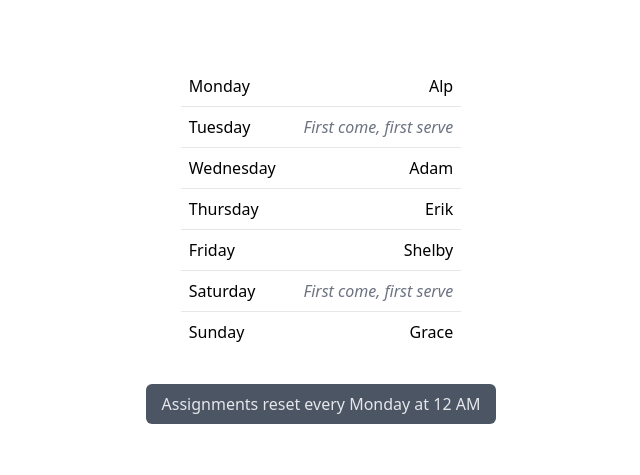
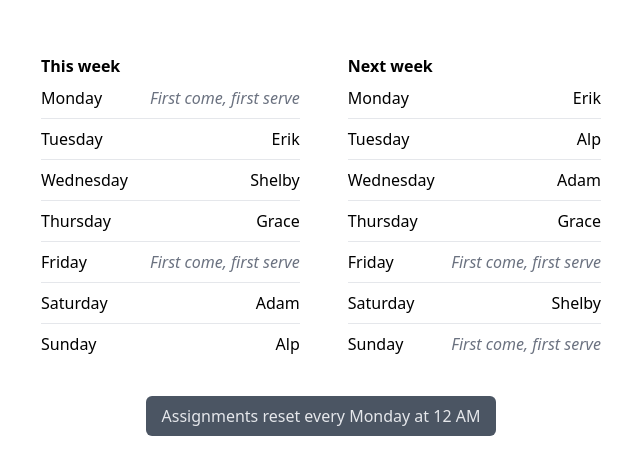
Before and after one commit to Karavil/house-atreides, a Next.js app: page / in a window 1280 px wide. Shown: the part 155-630 px from the top of the page, without its empty margins (319-959 px from the left). Built offline with nearby package versions, Linux system fonts and the light colour scheme.

Commit message:
display next week

```diff
--- /dev/null
+++ b/components/DayToUserAssignment.tsx
@@ -0,0 +1,7 @@
+export const DayToUserAssignment = ({ user }: { user?: string }) => {
+  return (
+    <span className="whitespace-nowrap">
+      {user ?? <i className="text-gray-500">First come, first serve</i>}
+    </span>
+  );
+};
--- /dev/null
+++ b/components/DayToUserAssignmentTable.tsx
@@ -0,0 +1,23 @@
+import { Day, DAYS } from "../pages";
+import { DayToUserAssignment } from "./DayToUserAssignment";
+
+export const DayToUserAssignmentTable = ({
+  dayToUserMap,
+}: {
+  dayToUserMap: Partial<Record<Day, string>>;
+}) => {
+  return (
+    <div className="w-min divide-y">
+      {DAYS.map((day) => (
+        <div className="flex flex-row justify-between gap-12 py-2" key={day}>
+          <div className="flex flex-col">
+            <h1>{day}</h1>
+          </div>
+          <div className="flex flex-col items-end">
+            <DayToUserAssignment user={dayToUserMap[day]} />
+          </div>
+        </div>
+      ))}
+    </div>
+  );
+};
--- a/pages/index.tsx
+++ b/pages/index.tsx
@@ -1,11 +1,14 @@
 import type { NextPage } from 'next'
+import { DayToUserAssignment } from "../components/DayToUserAssignment";
+import { DayToUserAssignmentTable } from "../components/DayToUserAssignmentTable";
+import { getDateForNYC, snapToSunday } from "../util/calendar";
 import { generateWeeklySeed, randomWithSeed } from "../util/random";
 
 const USERS = ["Alp", "Erik", "Adam", "Grace", "Shelby"];
 
 type User = typeof USERS[number];
 
-const DAYS = [
+export const DAYS = [
   "Monday",
   "Tuesday",
   "Wednesday",
@@ -15,47 +18,47 @@ const DAYS = [
   "Sunday",
 ] as const;
 
-type Day = typeof DAYS[number];
+export type Day = typeof DAYS[number];
 
-const WEEKLY_SHUFFLED_DAYS = [...DAYS]
-  .map((day, i) => ({
-    day,
-    sortOrder: randomWithSeed(generateWeeklySeed() * i),
-  }))
-  .sort((a, b) => a.sortOrder - b.sortOrder)
-  .map(({ day }) => day);
+const DAYS_WITH_ORDER_METADATA = [...DAYS].map((day, i) => ({
+  day,
+  sortOrderFirstWeek: randomWithSeed(generateWeeklySeed() * (i + 1)),
+  sortOrderSecondWeek: randomWithSeed(generateWeeklySeed(1) * (i + 1)),
+}));
 
-// Only assign the first n shuffled days (we'll assign the rest as first come, first serve)
-const WEEKLY_SHUFFLED_DAYS_TO_ASSIGN = WEEKLY_SHUFFLED_DAYS.slice(
-  0,
-  USERS.length
-);
+const SHUFFLED_DAYS_THIS_WEEK = [...DAYS_WITH_ORDER_METADATA]
+  .sort((a, b) => a.sortOrderFirstWeek - b.sortOrderSecondWeek)
+  .map(({ day }) => day)
+  // Only assign the first n shuffled days (we'll assign the rest as first come, first serve)
+  .slice(0, USERS.length);
 
-const DAY_TO_USER_MAP = WEEKLY_SHUFFLED_DAYS_TO_ASSIGN.reduce(
-  (acc, day, index) => {
+const SHUFFLED_DAYS_NEXT_WEEK = [...DAYS_WITH_ORDER_METADATA]
+  .sort((a, b) => a.sortOrderSecondWeek - b.sortOrderFirstWeek)
+  .map(({ day }) => day)
+  .slice(0, USERS.length);
+
+const [DAY_TO_USER_THIS_WEEK, DAY_TO_USER_NEXT_WEEK] = [
+  SHUFFLED_DAYS_THIS_WEEK,
+  SHUFFLED_DAYS_NEXT_WEEK,
+].map((shuffledDays) =>
+  shuffledDays.reduce((acc, day, index) => {
     acc[day] = USERS[index];
     return acc;
-  },
-  {} as Partial<Record<Day, User>>
+  }, {} as Partial<Record<Day, User>>)
 );
 
 const Home: NextPage = () => {
   return (
     <div className="w-full h-full flex flex-col items-center justify-center gap-8">
-      <div className="w-min divide-y">
-        {DAYS.map((day) => (
-          <div
-            className="flex flex-row justify-between gap-12 py-2 px-2"
-            key={day}
-          >
-            <h1>{day}</h1>
-            <span className="whitespace-nowrap">
-              {DAY_TO_USER_MAP[day] ?? (
-                <i className="text-gray-500">First come, first serve</i>
-              )}
-            </span>
-          </div>
-        ))}
+      <div className="flex flex-wrap justify-center items-center gap-4 md:gap-12">
+        <div>
+          <h1 className="font-bold">This week</h1>
+          <DayToUserAssignmentTable dayToUserMap={DAY_TO_USER_THIS_WEEK} />
+        </div>
+        <div>
+          <h1 className="font-bold">Next week</h1>
+          <DayToUserAssignmentTable dayToUserMap={DAY_TO_USER_NEXT_WEEK} />
+        </div>
       </div>
       <p className="text-gray-200 bg-gray-600 py-2 px-4 rounded-md">
         Assignments reset every Monday at 12 AM
--- a/util/random.ts
+++ b/util/random.ts
@@ -1,11 +1,16 @@
 import { getDateForNYC, snapToSunday } from "./calendar";
 
 export const randomWithSeed = (seed: number) => {
-  var x = Math.sin(seed) * 10000;
+  const x = Math.sin(seed) * 10000;
   return x - Math.floor(x);
 };
 
 // Generate weekly seed (resets every Monday at 12AM). Use the NYC timezone
 // to ensure that the seed is consistent across the server and clients in other
 // timezones.
-export const generateWeeklySeed = () => snapToSunday(getDateForNYC()).getTime();
+export const generateWeeklySeed = (weekOffset: number = 0) => {
+  const date = getDateForNYC();
+  date.setDate(date.getDate() + weekOffset * 7);
+
+  return snapToSunday(date).getTime();
+};
```
